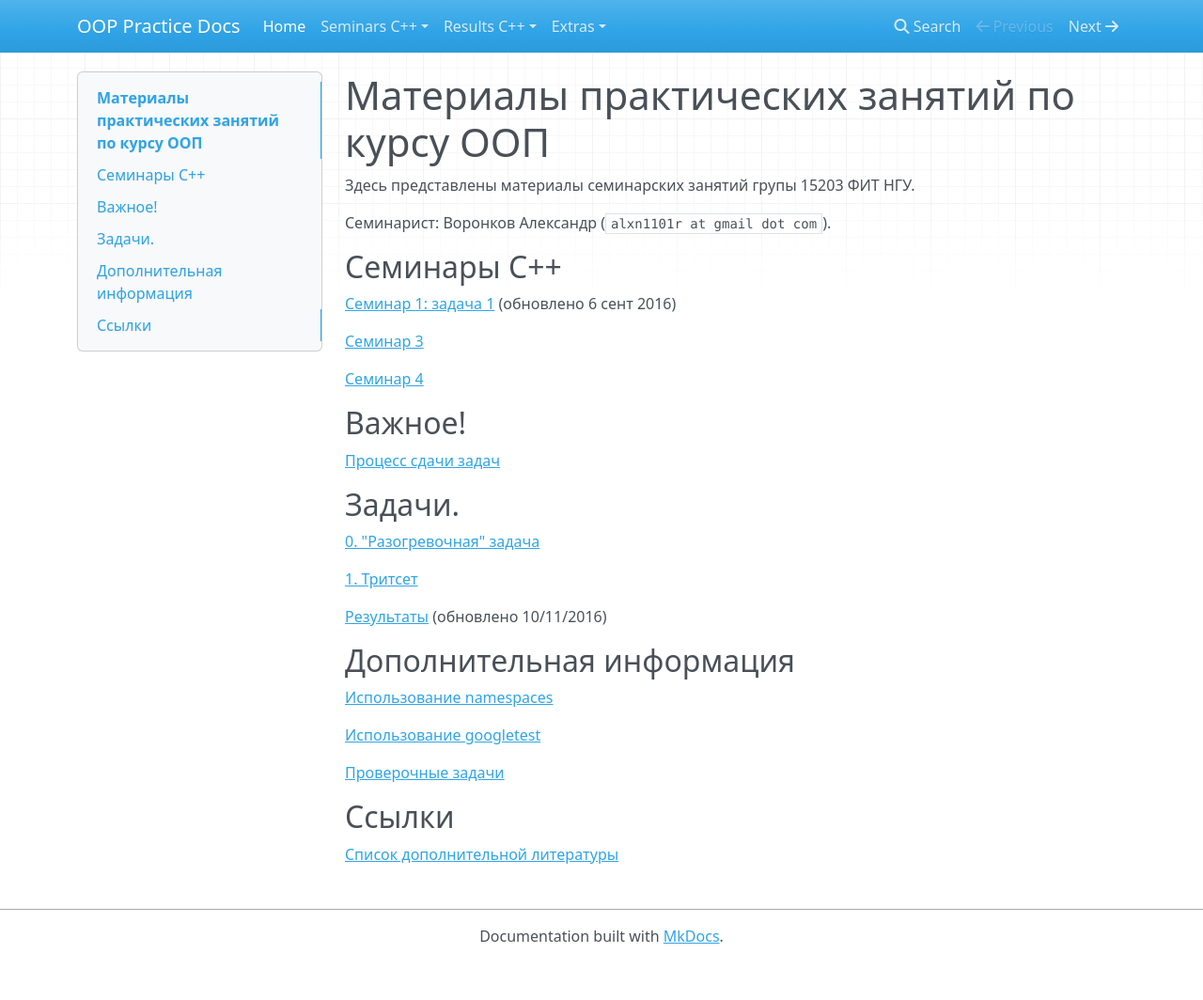
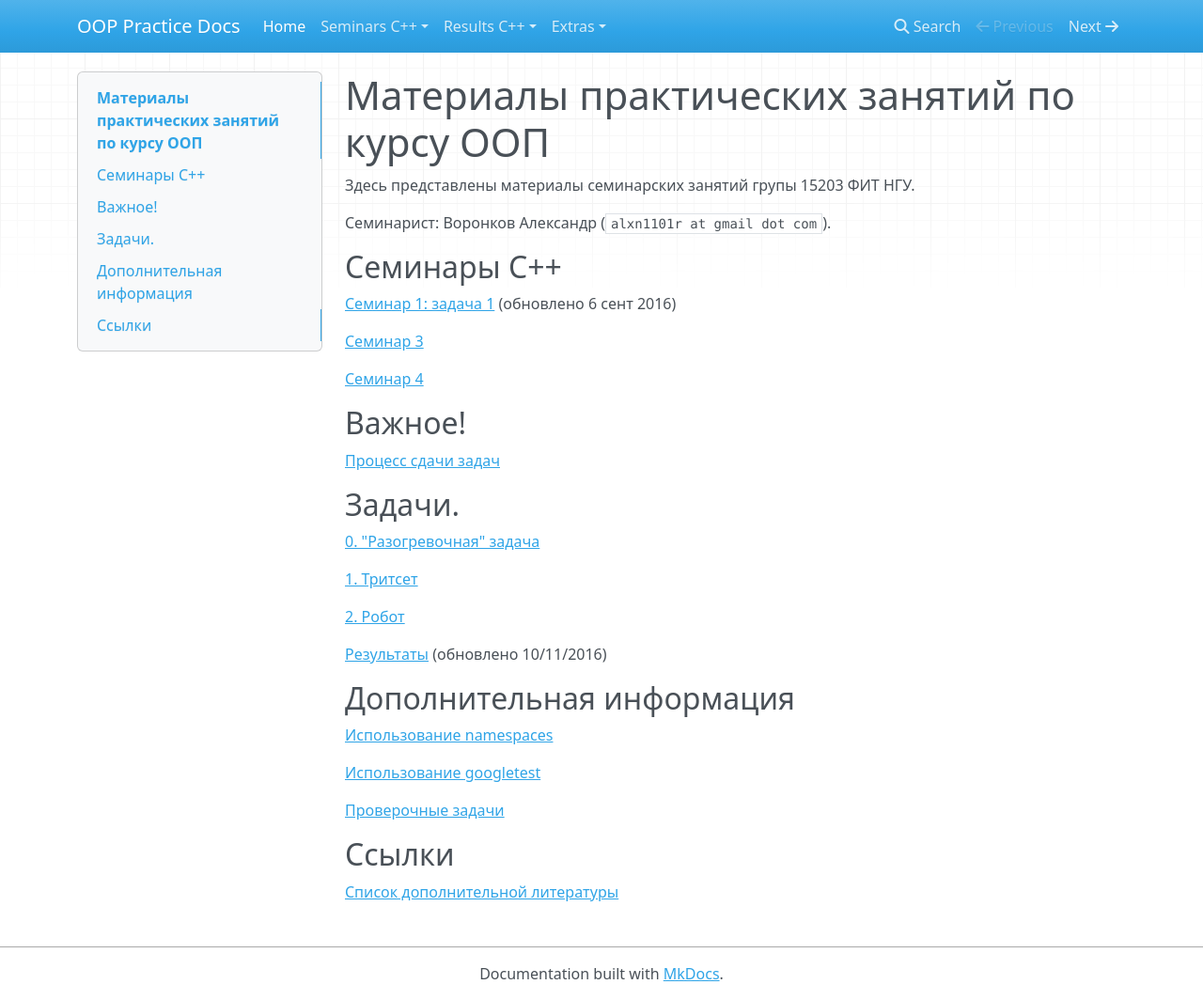
Before and after one commit to avoronkov/oop, an MkDocs documentation site: the page built from docs/index.md, in a window 1280 px wide and 1064 px high. Shown: the whole window at 94% size. Built offline with MkDocs 1.6.1, drawn with Linux system fonts in a browser that asks for light colours; nearby versions of some CDN libraries; old or Windows-style settings are respelled for this version of MkDocs.

Commit message:
added link to task Robot

```diff
--- a/docs/index.md
+++ b/docs/index.md
@@ -22,6 +22,8 @@
 
 [1. Тритсет](https://docs.google.com/document/d/1NM_qbZ3wJUjY_5fa807d3zlcjxzt6d0dX6MIh6Ma5eg/edit)
 
+[2. Робот](https://docs.google.com/document/d/1_PjvZ_UHaw0FHQeu6AfQwuk-N9lafJ3ge_sBtURKihw/edit)
+
 [Результаты](2016.cpp/results/) (обновлено 10/11/2016)
 
 ## Дополнительная информация
```
